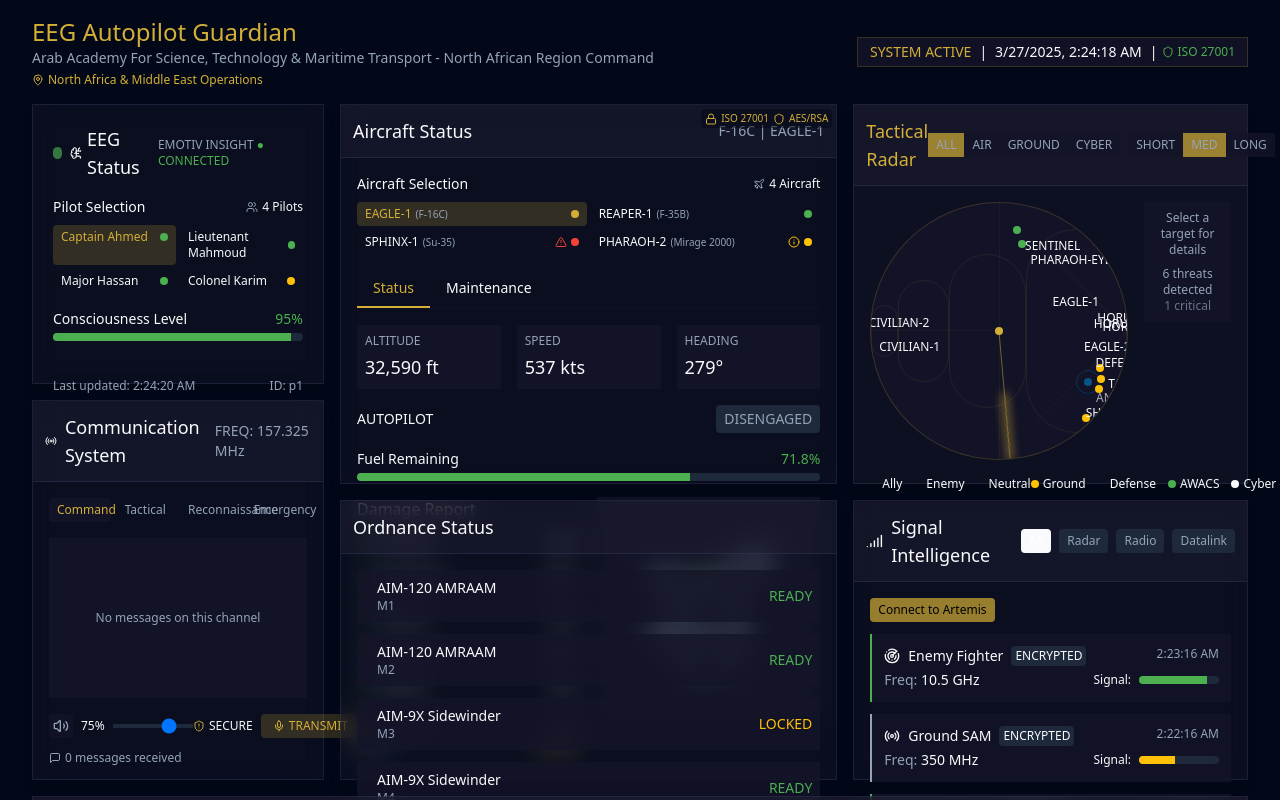
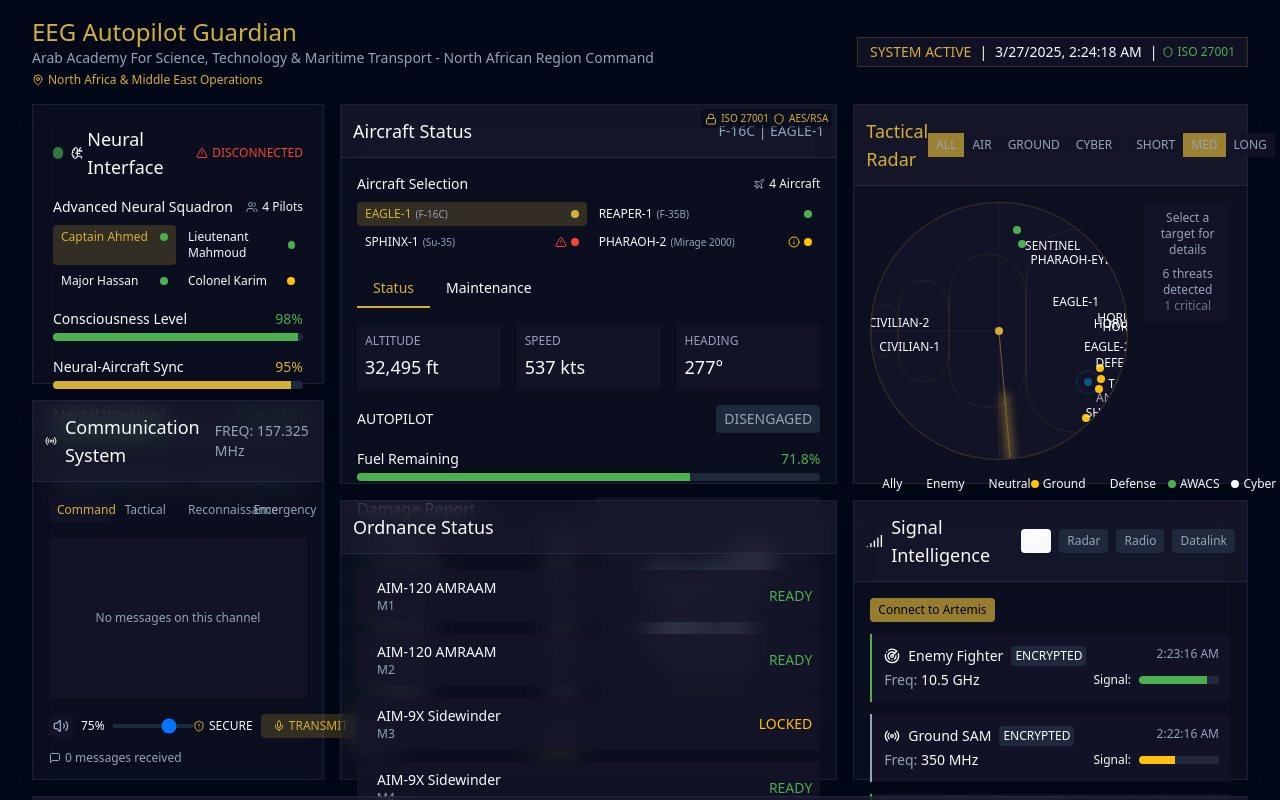
Before and after one commit to nourjudoka/eeg-autopilot-guardian, a React (Vite) app: page / in a window 1280 px wide. Shown: the top 800 px of the page. Built offline with nearby package versions, Linux system fonts and the light colour scheme.

Commit message:
Refactor: Prepare for fighter jet operations
This commit refactors the existing code to prepare for future features related to fighter jet operations and EEG monitoring.

```diff
--- a/src/components/EEGMonitor.tsx
+++ b/src/components/EEGMonitor.tsx
@@ -1,7 +1,7 @@
 
 import React, { useEffect, useState } from 'react';
 import { cn } from "@/lib/utils";
-import { Users, BrainCircuit } from 'lucide-react';
+import { Users, BrainCircuit, Shield, AlertTriangle, Check } from 'lucide-react';
 
 interface PilotEEGData {
   id: string;
@@ -10,6 +10,8 @@ interface PilotEEGData {
   eegValue: number;
   connected: boolean;
   lastUpdate: Date;
+  neuralSync: number; // Neural synchronization level with aircraft
+  mentalWorkload: number; // Mental workload indicator
 }
 
 interface EEGMonitorProps {
@@ -25,7 +27,9 @@ const EEGMonitor: React.FC<EEGMonitorProps> = ({ className }) => {
       eegStatus: 'normal',
       eegValue: 98,
       connected: true,
-      lastUpdate: new Date()
+      lastUpdate: new Date(),
+      neuralSync: 94,
+      mentalWorkload: 42
     },
     {
       id: "p2",
@@ -33,7 +37,9 @@ const EEGMonitor: React.FC<EEGMonitorProps> = ({ className }) => {
       eegStatus: 'normal',
       eegValue: 92,
       connected: true,
-      lastUpdate: new Date()
+      lastUpdate: new Date(),
+      neuralSync: 88,
+      mentalWorkload: 56
     },
     {
       id: "p3",
@@ -41,7 +47,9 @@ const EEGMonitor: React.FC<EEGMonitorProps> = ({ className }) => {
       eegStatus: 'normal',
       eegValue: 85,
       connected: true,
-      lastUpdate: new Date()
+      lastUpdate: new Date(),
+      neuralSync: 78,
+      mentalWorkload: 67
     },
     {
       id: "p4",
@@ -49,7 +57,9 @@ const EEGMonitor: React.FC<EEGMonitorProps> = ({ className }) => {
       eegStatus: 'warning',
       eegValue: 76,
       connected: true,
-      lastUpdate: new Date()
+      lastUpdate: new Date(),
+      neuralSync: 64,
+      mentalWorkload: 81
     }
   ]);
 
@@ -70,6 +80,10 @@ const EEGMonitor: React.FC<EEGMonitorProps> = ({ className }) => {
           const newValue = Math.max(10, Math.min(100, pilot.eegValue + randomChange));
           const newStatus = getEEGStatus(newValue);
 
+          // Neural sync and mental workload fluctuations
+          const syncChange = Math.random() * 4 - 1.5;
+          const workloadChange = Math.random() * 6 - 2;
+
           // Random connection status change (rare)
           const connected = Math.random() > 0.98 ? !pilot.connected : pilot.connected;
 
@@ -78,7 +92,9 @@ const EEGMonitor: React.FC<EEGMonitorProps> = ({ className }) => {
             eegValue: Math.round(newValue),
             eegStatus: newStatus,
             connected,
-            lastUpdate: new Date()
+            lastUpdate: new Date(),
+            neuralSync: Math.min(100, Math.max(0, Math.round(pilot.neuralSync + syncChange))),
+            mentalWorkload: Math.min(100, Math.max(0, Math.round(pilot.mentalWorkload + workloadChange)))
           };
         });
       });
@@ -104,6 +120,18 @@ const EEGMonitor: React.FC<EEGMonitorProps> = ({ className }) => {
     }
   };
 
+  const getWorkloadLevel = (value: number): string => {
+    if (value > 80) return 'High';
+    if (value > 50) return 'Moderate';
+    return 'Low';
+  };
+
+  const getWorkloadColor = (value: number): string => {
+    if (value > 80) return 'text-eeg-red';
+    if (value > 50) return 'text-eeg-yellow';
+    return 'text-eeg-green';
+  };
+
   const getCurrentPilot = () => {
     return pilotsData.find(p => p.id === selectedPilot) || pilotsData[0];
   };
@@ -117,19 +145,19 @@ const EEGMonitor: React.FC<EEGMonitorProps> = ({ className }) => {
           <div className={cn("w-3 h-3 rounded-full animate-pulse-subtle",
             currentPilot ? getStatusColor(currentPilot.eegStatus) : "bg-muted")}></div>
           <h3 className="text-lg font-medium flex items-center">
-            <BrainCircuit className="w-4 h-4 mr-1" /> EEG Status
+            <BrainCircuit className="w-4 h-4 mr-1" /> Neural Interface
           </h3>
         </div>
-        <div className="text-xs text-muted-foreground">
-          EMOTIV INSIGHT {currentPilot?.connected ?
-            <span className="text-eeg-green">● CONNECTED</span> :
-            <span className="text-eeg-red animate-blink">● DISCONNECTED</span>}
+        <div className="text-xs flex items-center">
+          {currentPilot?.connected ?
+            <span className="text-eeg-green flex items-center"><Check className="w-3 h-3 mr-1" /> EMOTIV INSIGHT 2.0</span> :
+            <span className="text-eeg-red animate-blink flex items-center"><AlertTriangle className="w-3 h-3 mr-1" /> DISCONNECTED</span>}
         </div>
       </div>
 
       <div className="mb-4">
         <div className="flex items-center justify-between mb-2">
-          <span className="text-sm">Pilot Selection</span>
+          <span className="text-sm">Advanced Neural Squadron</span>
           <div className="flex items-center">
             <Users className="w-3 h-3 mr-1 text-muted-foreground" />
             <span className="text-xs">{pilotsData.length} Pilots</span>
@@ -177,17 +205,63 @@ const EEGMonitor: React.FC<EEGMonitorProps> = ({ className }) => {
             </div>
           </div>
 
+          {/* New Neural-Aircraft Synchronization Meter */}
+          <div className="mb-4">
+            <div className="flex justify-between mb-1">
+              <span className="text-sm">Neural-Aircraft Sync</span>
+              <span className="text-sm font-medium text-egypt-gold">{currentPilot.neuralSync}%</span>
+            </div>
+            <div className="w-full h-2 bg-secondary rounded-full overflow-hidden">
+              <div
+                className="h-full bg-egypt-gold transition-all duration-500 ease-out"
+                style={{ width: `${currentPilot.neuralSync}%` }}
+              ></div>
+            </div>
+          </div>
+
+          {/* New Mental Workload Indicator */}
+          <div className="mb-4">
+            <div className="flex justify-between mb-1">
+              <span className="text-sm">Mental Workload</span>
+              <span className={cn("text-sm font-medium", getWorkloadColor(currentPilot.mentalWorkload))}>
+                {getWorkloadLevel(currentPilot.mentalWorkload)} ({currentPilot.mentalWorkload}%)
+              </span>
+            </div>
+            <div className="w-full h-2 bg-secondary rounded-full overflow-hidden">
+              <div
+                className={cn("h-full transition-all duration-500 ease-out", {
+                  "bg-eeg-green": currentPilot.mentalWorkload <= 50,
+                  "bg-eeg-yellow": currentPilot.mentalWorkload > 50 && currentPilot.mentalWorkload <= 80,
+                  "bg-eeg-red": currentPilot.mentalWorkload > 80
+                })}
+                style={{ width: `${currentPilot.mentalWorkload}%` }}
+              ></div>
+            </div>
+          </div>
+
           <div className="flex items-center justify-between">
-            <div className="eeg-wave">
+            <div className="flex space-x-1">
               {[...Array(7)].map((_, i) => (
-                <div key={i} className="eeg-wave-bar"></div>
+                <div
+                  key={i}
+                  className="eeg-wave h-8 w-1"
+                  style={{
+                    animationDelay: `${i * 0.1}s`,
+                    backgroundColor: i % 2 === 0 ? '#4CAF50' : '#D4AF37'
+                  }}
+                ></div>
               ))}
             </div>
 
             <div className="text-sm">
               {currentPilot.eegStatus === 'critical' && (
-                <div className="text-eeg-red font-medium animate-blink">
-                  AUTOPILOT ENGAGED
+                <div className="text-eeg-red font-medium animate-blink flex items-center">
+                  <Shield className="w-4 h-4 mr-1" /> AUTOPILOT ENGAGED
+                </div>
+              )}
+              {currentPilot.eegStatus === 'warning' && currentPilot.mentalWorkload > 75 && (
+                <div className="text-eeg-yellow font-medium flex items-center">
+                  <AlertTriangle className="w-4 h-4 mr-1" /> ASSIST READY
                 </div>
               )}
             </div>
@@ -197,8 +271,11 @@ const EEGMonitor: React.FC<EEGMonitorProps> = ({ className }) => {
 
       <div className="mt-3 pt-2 border-t border-border/10 text-xs text-muted-foreground">
         <div className="flex justify-between">
-          <div>Last updated: {currentPilot?.lastUpdate.toLocaleTimeString()}</div>
-          <div>ID: {currentPilot?.id}</div>
+          <div>Updated: {currentPilot?.lastUpdate.toLocaleTimeString()}</div>
+          <div className="flex items-center">
+            <Shield className="w-3 h-3 mr-1 text-egypt-gold" />
+            <span>Cortex Secure v2.1</span>
+          </div>
         </div>
       </div>
     </div>
```
